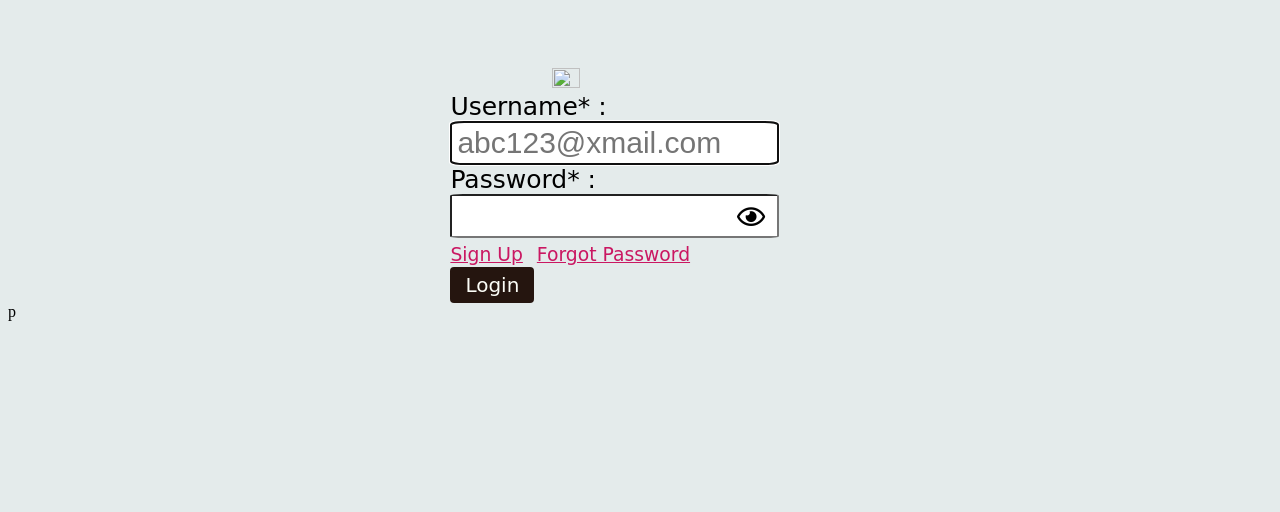
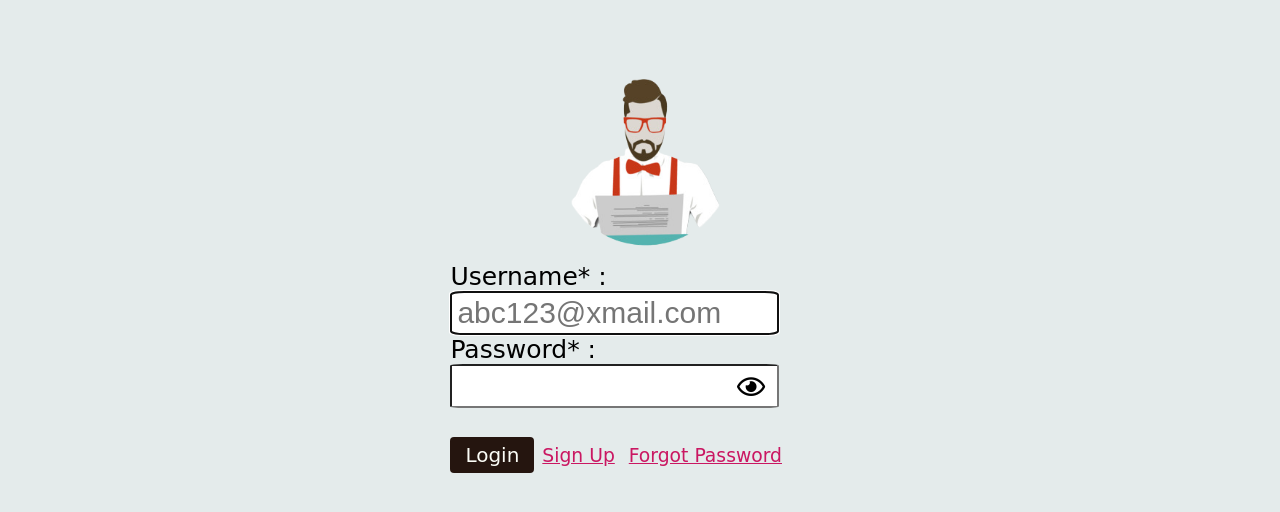
Before and after one commit to Amritprakash2704/Split.github.io, a plain HTML site: page index.html in a window 1280 px wide. Shown: the part 150-662 px from the top of the page. Drawn offline with Linux system fonts and the light colour scheme; a web font is replaced by a local one.

Commit message:
Arranged files

```diff
--- a/Website/HTML/index.html
+++ b/index.html
@@ -5,7 +5,7 @@
   <meta charset="utf-8" />
   <meta name="viewport" content="width=device-width, initial-scale=1.0" />
   <meta name="theme-color" content="#293B52" />
-  <link rel="icon" type="image/x-icon" href=/images/favicon.png />
+  <link rel="icon" type="image/x-icon" href=../../images/favicon.png />
   <link href="https://fonts.googleapis.com/css2?family=Federant&display=swap" rel="stylesheet"/>
   <link rel="stylesheet" href="https://cdnjs.cloudflare.com/ajax/libs/font-awesome/5.13.0/css/all.min.css">
   <title>$plit</title>
@@ -78,7 +78,7 @@
   <h1
     style="text-align: center;font-family: 'Federant', cursive;font-size:xx-large;color: rgb(129, 22, 85);font-size: 80px;">
     W£LCOME T0 $PLIT</h1><br />
-  <img src="images/Loginbg.png" style="width:15%;height :15%;filter:saturate();margin-left: 43%;" />
+  <img src="../../images/Loginbg.png" style="width:15%;height :15%;filter:saturate();margin-left: 43%;" />
   <form action="action.php" style="margin-left: 35%;font-family: 'Federant', cursive;font-size:25px;">
     <label for="username">Username* :</label><br />
     <input type="email" id="username" name="username" autocomplete="on" placeholder="abc123@xmail.com" autofocus
@@ -99,11 +99,11 @@
       });
     </script>
     <br />
-    <a href="signup.html" style="font-size: 75%;">Sign Up</a>
-    <a href="forgot.html" style="font-size: 75%;margin-left: 6px;">Forgot Password</a>
     <br />
     <input type="submit" value="Login" style="font-family: 'Federant', cursive;font-size:80%" />
+    <a href="../HTML/singnup.html" style="font-size: 75%;">Sign Up</a>
+    <a href="forgot.html" style="font-size: 75%;margin-left: 6px;">Forgot Password</a>
   </form>
 </body>
 
-</html>p
+</html>
```
Also changed, not shown: Website/HTML/singnup.html (+1 -1 lines).
